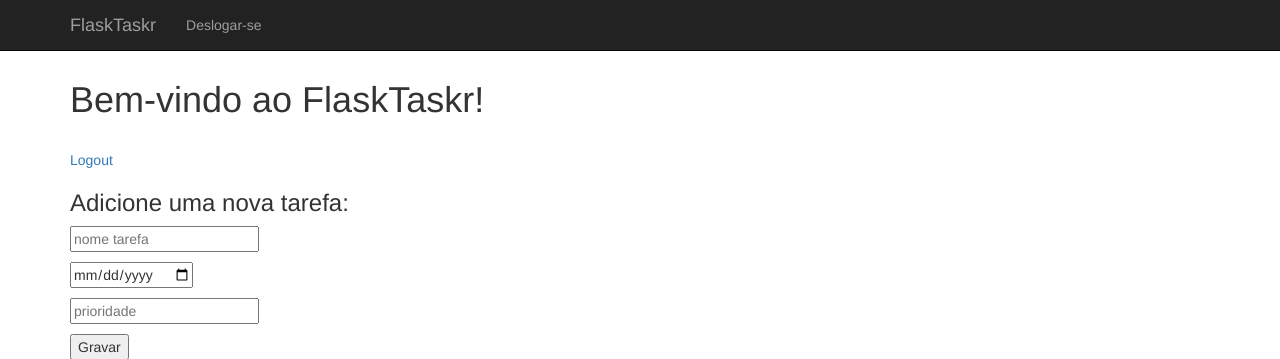
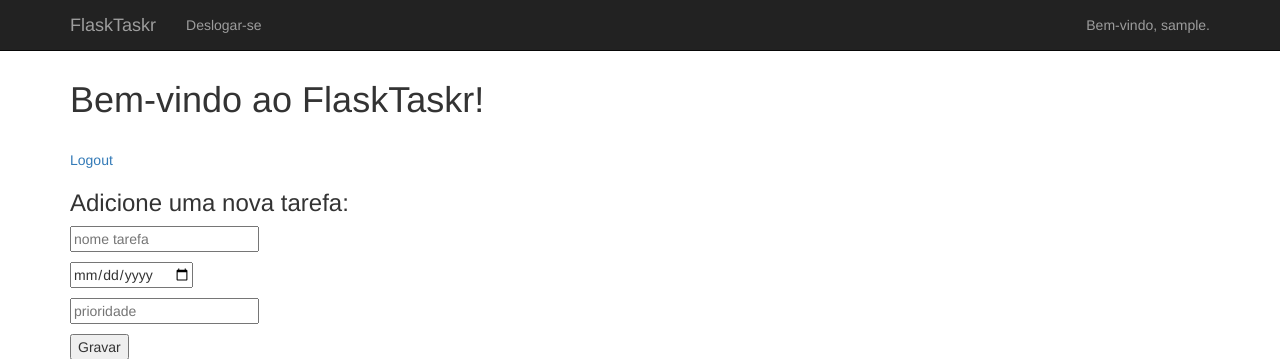
Before and after one commit to petrusbr/RealPython, a Flask app: template flasktaskr/project/templates/tasks.html in a window 1280 px wide. Shown: the top 359 px of the page. Run offline with Flask 2, Linux system fonts and the light colour scheme; the visitor is signed in with stand-in values (Sample User, id 1); the template is opened without the code that fills it: most values are stand-ins (such as "Sample title", 1, 10 or a date in 2020); form fields are guessed from the names that the template uses; some libraries are stand-ins or nearby versions.

Commit message:
Include username welcome

```diff
--- a/flasktaskr/project/templates/_base.html
+++ b/flasktaskr/project/templates/_base.html
@@ -34,6 +34,11 @@
                   <li><a href="/logout">Deslogar-se</a></li>
                 {% endif %}
               </ul>
+              {% if session.logged_in %}
+                <ul class="nav navbar-nav navbar-right">
+                  <li><a>Bem-vindo, {{ username }}.</a></li>
+                </ul>
+              {% endif %}
             </div>
           </div>
         </div>
```
